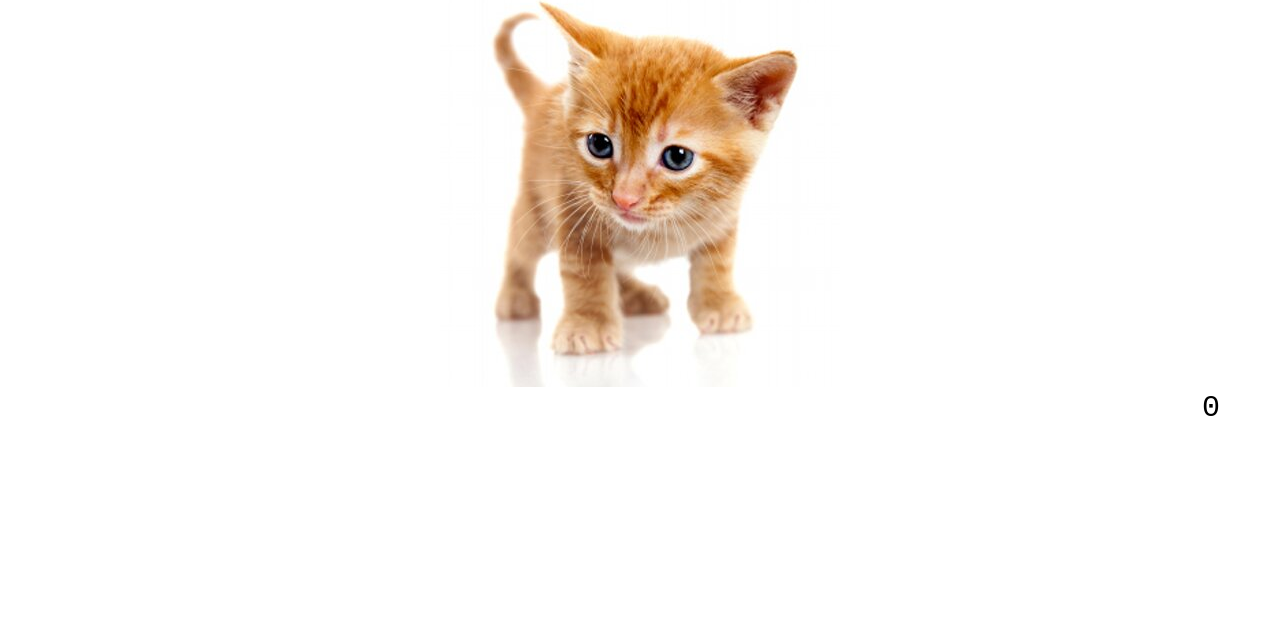
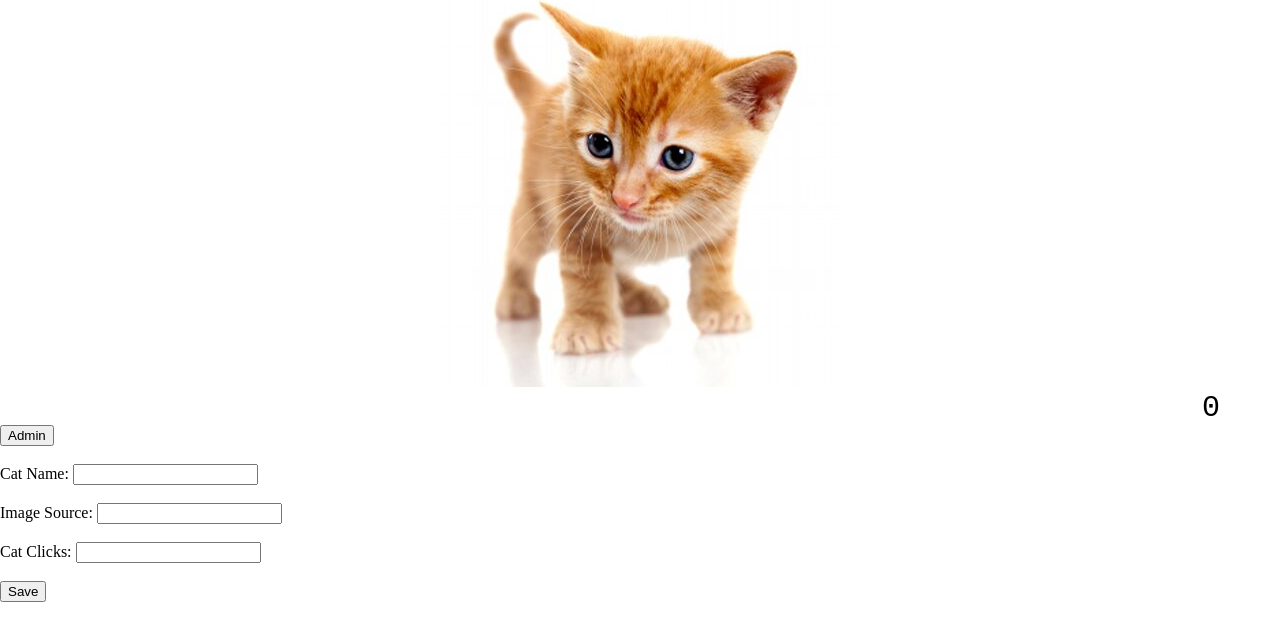
Before and after one commit to lazarus432/cat-clicker, a plain HTML site: page index.html in a window 1280 px wide. Shown: the part 118-758 px from the top of the page. Drawn offline with Linux system fonts and the light colour scheme.

Commit message:
add admin form

```diff
--- a/index.html
+++ b/index.html
@@ -20,7 +20,28 @@
       <div class = "click-counter" id = "cat-count">
       </div>
     </div>
-  <div class = "admin" id = "admin-view"></div>
+  <div class = "admin" id = "admin-container">
+
+    <button type = "button" value = "Admin" id = "admin-btn">Admin</button>
+    <br>
+    <br>
+
+    <form id = "form" action = "index.html" method = "post">
+      Cat Name:
+      <input type = "text" name = "name" value = "" id = "admin-name">
+      <br>
+      <br>
+        Image Source:
+        <input type = "text" name = "imgSrc" value = "" id = "admin-image">
+        <br>
+        <br>
+          Cat Clicks:
+          <input type = "text" name = "clickCount" value = "" id = "admin-clicks">
+          <br>
+          <br>
+
+          <button onclick = "myFunction()">Save</button>
+        </div>
 
 
   <script src = "js/app.js"></script>
```
